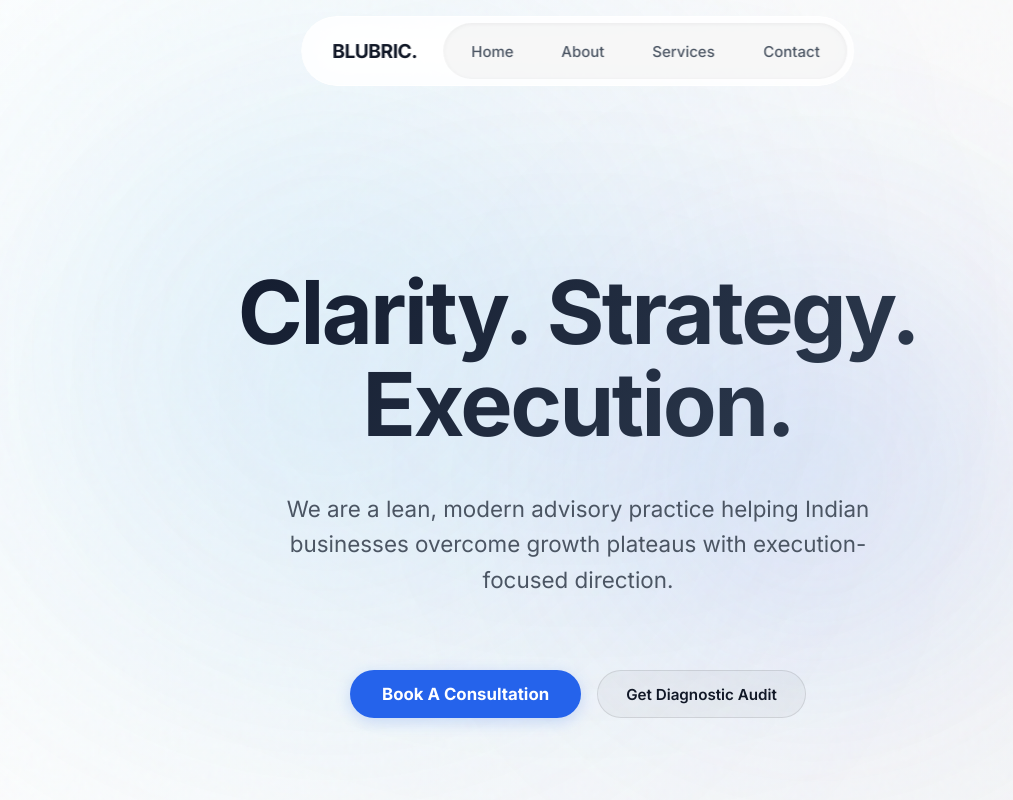
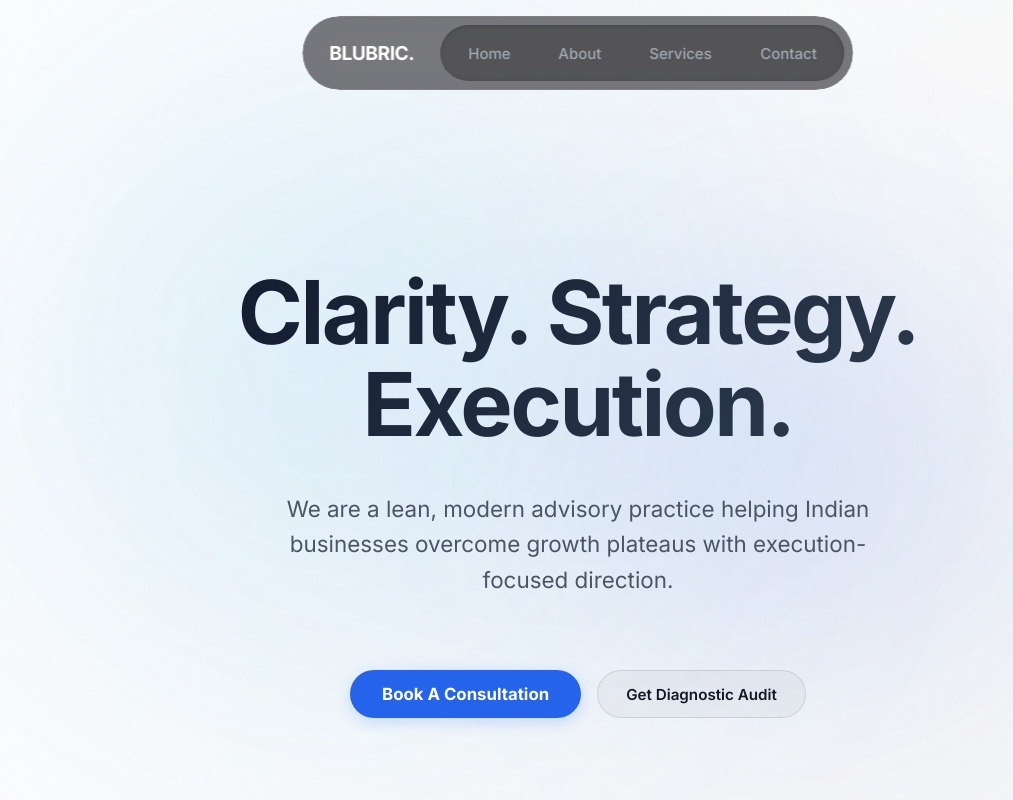
Before and after one commit to Shauryan28/Blubric, a React (Vite) app: page / in a window 1280 px wide. Shown: the top 800 px of the page, without its empty margins (62-1075 px from the left). Built offline with nearby package versions, Linux system fonts and the light colour scheme.

Commit message:
Revert PillNav back to the deep translucent dark styling

```diff
--- a/src/App.tsx
+++ b/src/App.tsx
@@ -19,7 +19,7 @@ function App() {
     <>
       <ScrollToTop />
       <SilkBackground />
-      <PillNav items={navItems} customLogo={<span style={{fontWeight:800, fontSize:'1.2rem', color:'#111827', letterSpacing: '-0.5px'}}>BLUBRIC.</span>} />
+      <PillNav items={navItems} customLogo={<span style={{fontWeight:800, fontSize:'1.2rem', color:'#ffffff', letterSpacing: '-0.5px'}}>BLUBRIC.</span>} />
       <main className="page-container">
         <Routes>
           <Route path="/" element={<Home />} />
--- a/src/components/PillNav.css
+++ b/src/components/PillNav.css
@@ -34,12 +34,12 @@
   display: flex;
   align-items: center;
   box-sizing: border-box;
-  background: rgba(255, 255, 255, 0.7) !important;
-  backdrop-filter: blur(28px) saturate(1.8) !important;
-  -webkit-backdrop-filter: blur(28px) saturate(1.8) !important;
-  border: 1px solid rgba(255, 255, 255, 0.8);
-  box-shadow: 0 10px 40px -10px rgba(0, 0, 0, 0.08);
-  padding: 6px 6px 6px 20px;
+  background: rgba(30, 31, 38, 0.6) !important;
+  backdrop-filter: blur(24px) saturate(1.2) !important;
+  -webkit-backdrop-filter: blur(24px) saturate(1.2) !important;
+  border: 1px solid rgba(255, 255, 255, 0.08);
+  box-shadow: 0 4px 30px rgba(0, 0, 0, 0.1);
+  padding: 8px 8px 8px 16px;
   border-radius: 999px;
   gap: 16px;
 }
@@ -57,9 +57,9 @@
   display: flex;
   align-items: center;
   height: var(--nav-h);
-  background: rgba(0, 0, 0, 0.03);
+  background: rgba(0, 0, 0, 0.3);
   border-radius: 9999px;
-  box-shadow: inset 0 1px 4px rgba(0, 0, 0, 0.05);
+  box-shadow: inset 0 1px 4px rgba(0, 0, 0, 0.2);
 }
 
 .pill-logo {
@@ -102,7 +102,7 @@
   height: 100%;
   padding: 0 var(--pill-pad-x);
   background: transparent;
-  color: #4b5563;
+  color: #a0aab5;
   text-decoration: none;
   border-radius: 9999px;
   box-sizing: border-box;
@@ -146,7 +146,7 @@
   position: absolute;
   left: 0;
   top: 0;
-  color: #000000;
+  color: #ffffff;
   font-weight: 600;
   z-index: 3;
   display: inline-block;
@@ -209,7 +209,7 @@
 .hamburger-line {
   width: 18px;
   height: 2px;
-  background: #111827;
+  background: #ffffff;
   border-radius: 1px;
   transition: all 0.01s ease;
   transform-origin: center;
@@ -220,10 +220,10 @@
   top: 4.5em;
   left: 0;
   right: 0;
-  background: rgba(255, 255, 255, 0.95);
+  background: rgba(10, 10, 15, 0.95);
   backdrop-filter: blur(24px);
   border-radius: 20px;
-  border: 1px solid rgba(0, 0, 0, 0.05);
+  border: 1px solid rgba(255, 255, 255, 0.1);
   z-index: 998;
   opacity: 0;
   transform: translateY(10px);
@@ -232,7 +232,7 @@
   padding: 10px;
   transition: opacity 0.25s ease, transform 0.25s ease, visibility 0.25s ease;
   pointer-events: none;
-  box-shadow: 0 10px 40px rgba(0, 0, 0, 0.1);
+  box-shadow: 0 10px 40px rgba(0, 0, 0, 0.3);
 }
 
 .mobile-menu-popover.is-open {
@@ -254,7 +254,7 @@
 .mobile-menu-popover .mobile-menu-link {
   display: block;
   padding: 16px;
-  color: #111827;
+  color: #ffffff;
   background-color: transparent;
   text-decoration: none;
   font-size: 16px;
@@ -265,6 +265,6 @@
 
 .mobile-menu-popover .mobile-menu-link:hover, .mobile-menu-popover .mobile-menu-link.is-active {
   cursor: pointer;
-  background-color: rgba(37, 99, 235, 0.1);
+  background-color: rgba(37, 99, 235, 0.2);
   color: var(--accent-color);
 }
```
